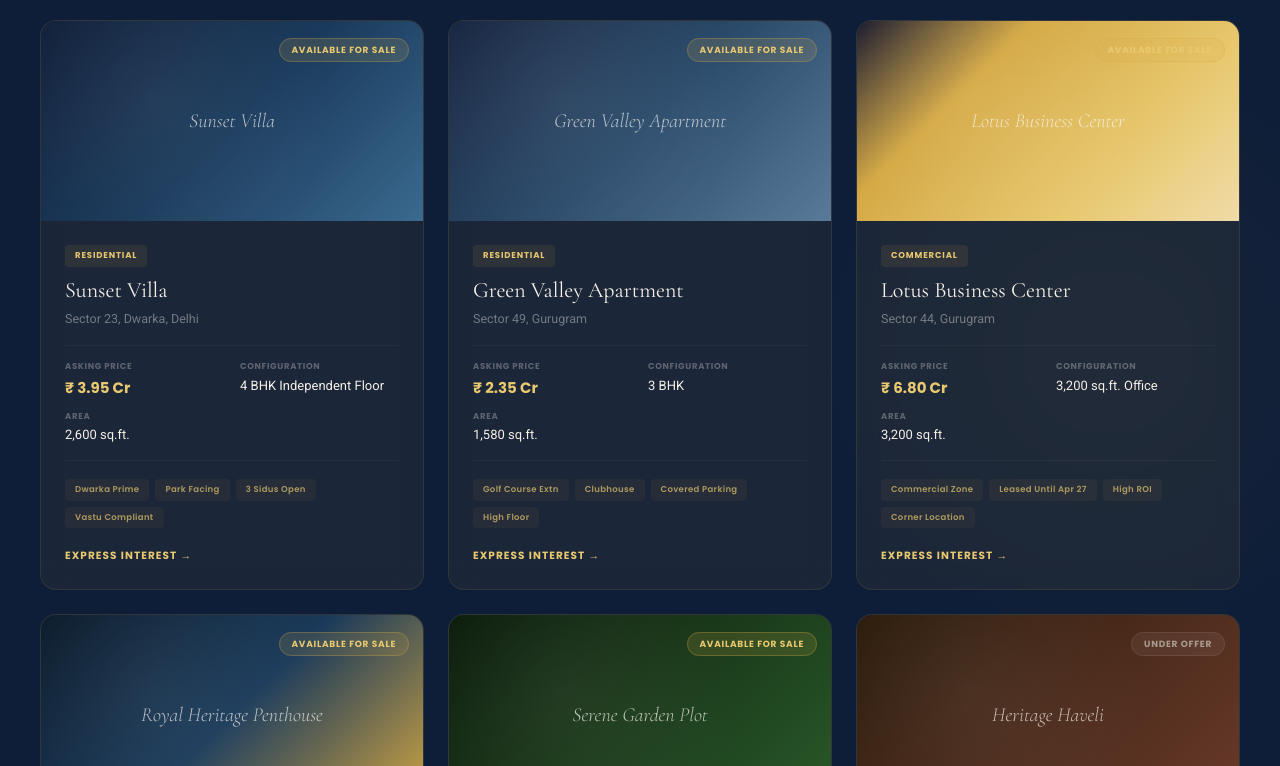
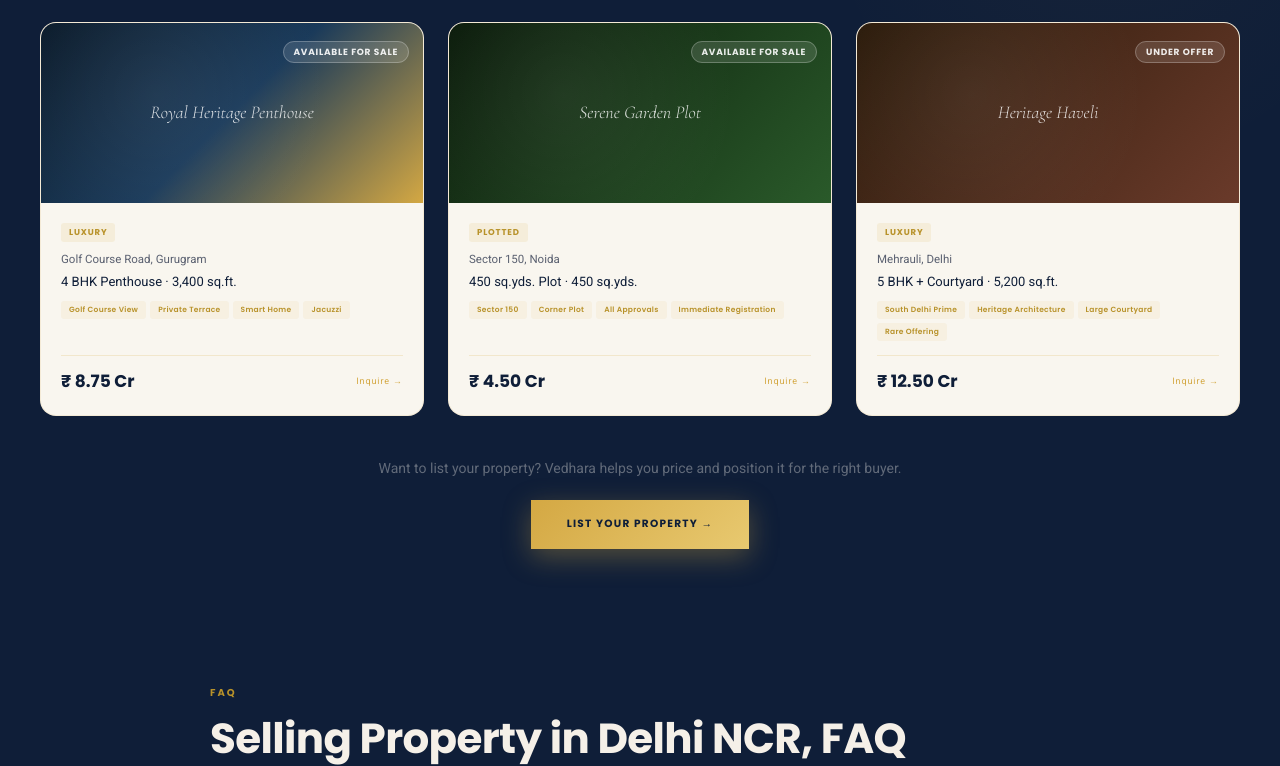
Before and after one commit to mohit1661-ai/Vedhara-Group-Supabase, a Next.js app: page /sell in a window 1280 px wide. Shown: the part 1814-2580 px from the top of the page. Built offline with nearby package versions, Linux system fonts and the light colour scheme.

Commit message:
Redesign Sell page cards to match Buy page style, FAQ at end

```diff
--- a/app/sell/page.tsx
+++ b/app/sell/page.tsx
@@ -1,6 +1,7 @@
 import type { Metadata } from "next";
 import Link from "next/link";
 import ServicePageTemplate from "@/components/templates/ServicePageTemplate";
+import FAQSection from "@/components/sections/FAQSection";
 import ScrollReveal from "@/components/ui/ScrollReveal";
 import { servicePages } from "@/lib/data/servicePages";
 
@@ -94,10 +95,18 @@ const sellListings: SellListing[] = [
   },
 ];
 
+const sellFaqs = [
+  { q:"How does Vedhara determine my property's value?", a:"We analyse recent comparable transactions in your locality, current demand trends, and the specific condition and positioning of your property, arriving at a price range that is realistic, not aspirational." },
+  { q:"What if I'm not ready to sell yet but want an opinion?", a:"That's exactly the kind of conversation we welcome. Our Portfolio Health Check service is designed for owners who want an honest hold, sell, or rebalance assessment, with no obligation to act." },
+  { q:"How long does it typically take to sell a property with Vedhara?", a:"Timelines vary by property type, location, and market conditions. On average, our listings receive qualified interest within 4–6 weeks of active marketing. We provide a transparent timeline estimate upfront." },
+  { q:"Do I need to vacate my property before you start marketing it?", a:"No. We coordinate marketing and site visits around your schedule. For tenanted properties, we work with existing tenants to arrange convenient viewing windows." },
+  { q:"What costs are involved in selling through Vedhara?", a:"Vedhara charges a success-fee structure — you pay only when your property is sold. The fee is a fixed percentage of the final sale price, disclosed upfront with no hidden charges." },
+];
+
 export default function SellPage() {
   return (
     <>
-      <ServicePageTemplate content={servicePages.sell} videoSrc="/videos/Vedhara%20Group%20Delhi%20NCR%20Sell%20Page%20Video%20(1).mp4" />
+      <ServicePageTemplate content={servicePages.sell} videoSrc="/videos/Vedhara%20Group%20Delhi%20NCR%20Sell%20Page%20Video%20(1).mp4" hideFAQ />
 
       {/* Properties for Sale Section */}
       <section style={{ background:"var(--navy)",padding:"60px 32px",position:"relative",overflow:"hidden" }}>
@@ -119,80 +128,51 @@ export default function SellPage() {
           <div className="prop-grid">
             {sellListings.map((property,index)=>(
               <ScrollReveal key={property.id} delay={index * 80}>
-                <div className="hover-lift" style={{ background:"rgba(212,168,67,0.06)",border:"1px solid rgba(212,168,67,0.12)",borderRadius:16,overflow:"hidden",backdropFilter:"blur(12px)",height:"100%",display:"flex",flexDirection:"column" }}>
-
+                <Link href="/contact?service=sell" className="hover-lift" style={{ display:"flex",flexDirection:"column",height:"100%",background:"var(--cream)",border:"1px solid rgba(212,168,67,0.15)",borderRadius:16,overflow:"hidden",textDecoration:"none" }}>
                   {/* Image area */}
-                  <div style={{ height:200,background:property.imageGradient,position:"relative",display:"flex",alignItems:"center",justifyContent:"center",overflow:"hidden" }}>
+                  <div style={{ height:180,flexShrink:0,background:property.imageGradient,position:"relative",display:"flex",alignItems:"center",justifyContent:"center",overflow:"hidden" }}>
                     <div style={{ position:"absolute",inset:0,background:"radial-gradient(circle at 30% 40%,rgba(255,255,255,0.06) 0%,transparent 60%)" }} />
-                    <div style={{ fontFamily:"var(--t-display)",fontStyle:"italic",fontWeight:300,fontSize:20,color:"rgba(252,250,244,0.7)",textAlign:"center",padding:"0 20px",position:"relative",zIndex:1 }}>
+                    <div style={{ fontFamily:"var(--t-display)",fontStyle:"italic",fontWeight:300,fontSize:18,color:"rgba(255,255,255,0.85)",textAlign:"center",padding:"0 20px",position:"relative",zIndex:1 }}>
                       {property.title}
                     </div>
-                    {/* Status badge */}
                     <div style={{ position:"absolute",top:14,right:14,zIndex:2 }}>
-                      <span style={{ fontFamily:"var(--t-head)",fontSize:9,fontWeight:700,letterSpacing:"0.08em",textTransform:"uppercase",padding:"5px 12px",borderRadius:20,background:property.status==="Available for Sale"?"rgba(212,168,67,0.15)":"rgba(255,255,255,0.06)",color:property.status==="Available for Sale"?"var(--gold-lt)":"rgba(252,250,244,0.5)",border:"1px solid "+ (property.status==="Available for Sale"?"rgba(212,168,67,0.3)":"rgba(255,255,255,0.08)") }}>
+                      <span style={{ fontFamily:"var(--t-head)",fontSize:9,fontWeight:700,letterSpacing:"0.08em",textTransform:"uppercase",padding:"4px 10px",borderRadius:20,background:"rgba(255,255,255,0.12)",color:"rgba(255,255,255,0.9)",border:"1px solid rgba(255,255,255,0.25)" }}>
                         {property.status}
                       </span>
                     </div>
                   </div>
 
                   {/* Content */}
-                  <div style={{ padding:24,flex:1,display:"flex",flexDirection:"column" }}>
-                    {/* Type badge */}
-                    <div style={{ display:"flex",alignItems:"center",gap:8,marginBottom:10 }}>
-                      <span style={{ fontFamily:"var(--t-head)",fontSize:8.5,fontWeight:700,letterSpacing:"0.1em",textTransform:"uppercase",padding:"4px 10px",background:"rgba(212,168,67,0.1)",color:"var(--gold-lt)",borderRadius:4 }}>
+                  <div style={{ padding:20,flex:1,display:"flex",flexDirection:"column" }}>
+                    <div style={{ display:"flex",alignItems:"center",gap:6,marginBottom:8 }}>
+                      <span style={{ fontFamily:"var(--t-head)",fontSize:8.5,fontWeight:700,letterSpacing:"0.1em",textTransform:"uppercase",padding:"3px 8px",background:"rgba(212,168,67,0.12)",color:"var(--gold-dk)",borderRadius:3 }}>
                         {property.type}
                       </span>
                     </div>
-
-                    <h3 style={{ fontFamily:"var(--t-display)",fontSize:22,fontWeight:400,color:"var(--light)",marginBottom:6,lineHeight:1.2 }}>
-                      {property.title}
-                    </h3>
-                    <p style={{ fontFamily:"var(--t-body)",fontSize:12.5,color:"rgba(252,250,244,0.4)",marginBottom:16 }}>
-                      {property.location}
-                    </p>
-
-                    {/* Key details */}
-                    <div style={{ display:"grid",gridTemplateColumns:"1fr 1fr",gap:"10px 16px",marginBottom:18,padding:"14px 0",borderTop:"1px solid rgba(255,255,255,0.04)",borderBottom:"1px solid rgba(255,255,255,0.04)" }}>
-                      <div>
-                        <p style={{ fontFamily:"var(--t-head)",fontSize:8.5,fontWeight:700,letterSpacing:"0.08em",textTransform:"uppercase",color:"rgba(252,250,244,0.3)",marginBottom:2 }}>Asking Price</p>
-                        <p style={{ fontFamily:"var(--t-head)",fontSize:15,fontWeight:700,color:"var(--gold-lt)" }}>{property.askingPrice}</p>
-                      </div>
-                      <div>
-                        <p style={{ fontFamily:"var(--t-head)",fontSize:8.5,fontWeight:700,letterSpacing:"0.08em",textTransform:"uppercase",color:"rgba(252,250,244,0.3)",marginBottom:2 }}>Configuration</p>
-                        <p style={{ fontFamily:"var(--t-body)",fontSize:13,color:"var(--light)" }}>{property.config}</p>
-                      </div>
-                      <div>
-                        <p style={{ fontFamily:"var(--t-head)",fontSize:8.5,fontWeight:700,letterSpacing:"0.08em",textTransform:"uppercase",color:"rgba(252,250,244,0.3)",marginBottom:2 }}>Area</p>
-                        <p style={{ fontFamily:"var(--t-body)",fontSize:13,color:"var(--light)" }}>{property.size}</p>
-                      </div>
-                    </div>
-
-                    {/* Highlights */}
-                    <div style={{ display:"flex",flexWrap:"wrap",gap:6,marginBottom:20,flex:1,alignContent:"flex-start" }}>
+                    <p style={{ fontFamily:"var(--t-body)",fontSize:11.5,color:"var(--slate)",marginBottom:4 }}>{property.location}</p>
+                    <p style={{ fontFamily:"var(--t-body)",fontSize:13,color:"var(--navy)",marginBottom:10,lineHeight:1.4 }}>{property.config} · {property.size}</p>
+                    <div style={{ display:"flex",flexWrap:"wrap",gap:4,marginBottom:14,flex:1,alignContent:"flex-start" }}>
                       {property.highlights.map(h=>(
-                        <span key={h} style={{ fontFamily:"var(--t-head)",fontSize:8.5,fontWeight:600,letterSpacing:"0.04em",padding:"4px 10px",background:"rgba(212,168,67,0.06)",color:"rgba(232,201,112,0.7)",borderRadius:4 }}>
+                        <span key={h} style={{ fontFamily:"var(--t-head)",fontSize:7.5,fontWeight:600,letterSpacing:"0.04em",padding:"3px 8px",background:"rgba(212,168,67,0.08)",color:"var(--gold-dk)",borderRadius:3 }}>
                           {h}
                         </span>
                       ))}
                     </div>
-
-                    {/* CTA */}
-                    <Link
-                      href="/contact?service=sell"
-                      className="btn btn-ghost"
-                      style={{ alignSelf:"flex-start",marginTop:"auto" }}
-                    >
-                      Express Interest →
-                    </Link>
+                    <div style={{ display:"flex",justifyContent:"space-between",alignItems:"center",borderTop:"1px solid rgba(212,168,67,0.2)",paddingTop:12,flexShrink:0 }}>
+                      <p style={{ fontFamily:"var(--t-head)",fontSize:17,fontWeight:700,color:"var(--navy)",margin:0 }}>{property.askingPrice}</p>
+                      <span className="btn-ghost" style={{ color:"var(--gold)",fontSize:9,display:"inline-flex",alignItems:"center",gap:4 }}>
+                        Inquire →
+                      </span>
+                    </div>
                   </div>
-                </div>
+                </Link>
               </ScrollReveal>
             ))}
           </div>
 
           {/* Bottom CTA */}
           <ScrollReveal delay={120}>
-            <div style={{ textAlign:"center",marginTop:52 }}>
+            <div style={{ textAlign:"center",marginTop:40 }}>
               <p className="body-md" style={{ color:"rgba(252,250,244,0.35)",marginBottom:20 }}>
                 Want to list your property? Vedhara helps you price and position it for the right buyer.
               </p>
@@ -203,6 +183,9 @@ export default function SellPage() {
           </ScrollReveal>
         </div>
       </section>
+
+      {/* FAQ */}
+      <FAQSection faqs={sellFaqs} title="Selling Property in Delhi NCR, FAQ" />
     </>
   );
 }
```
